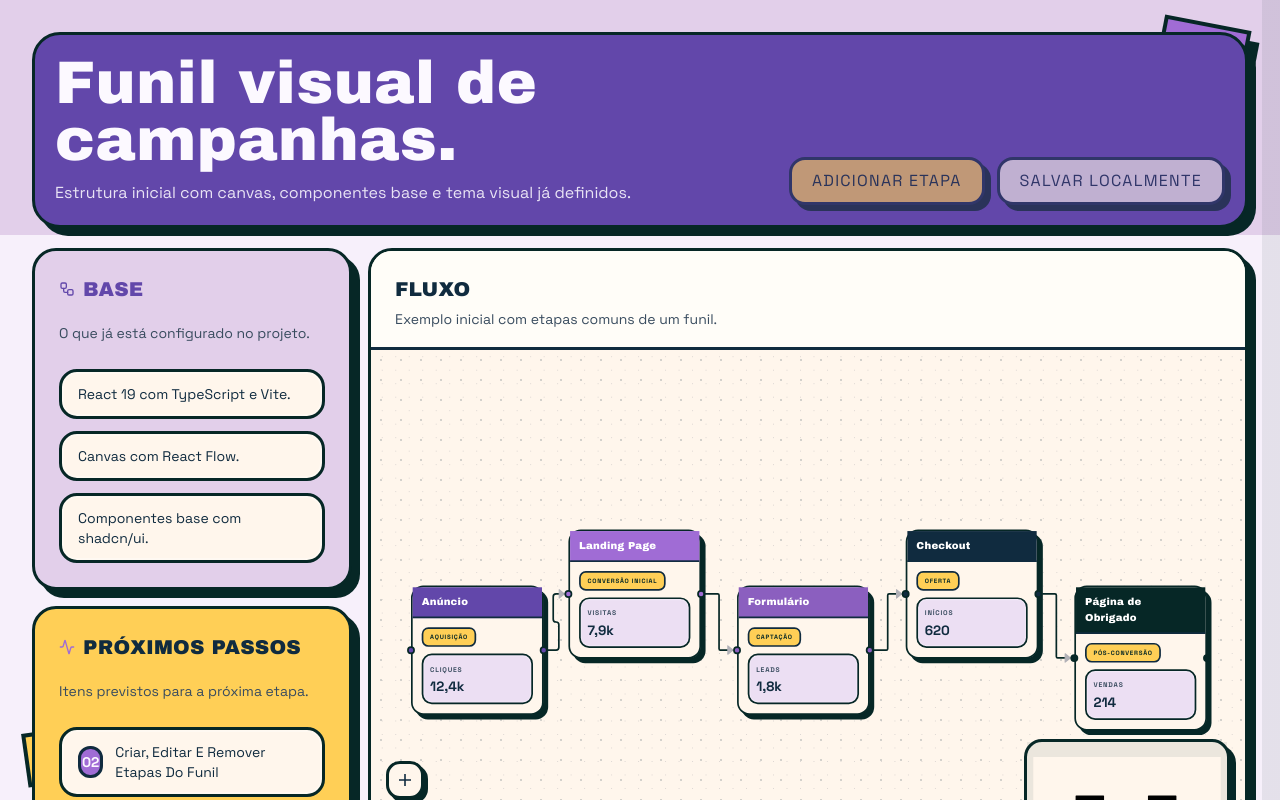
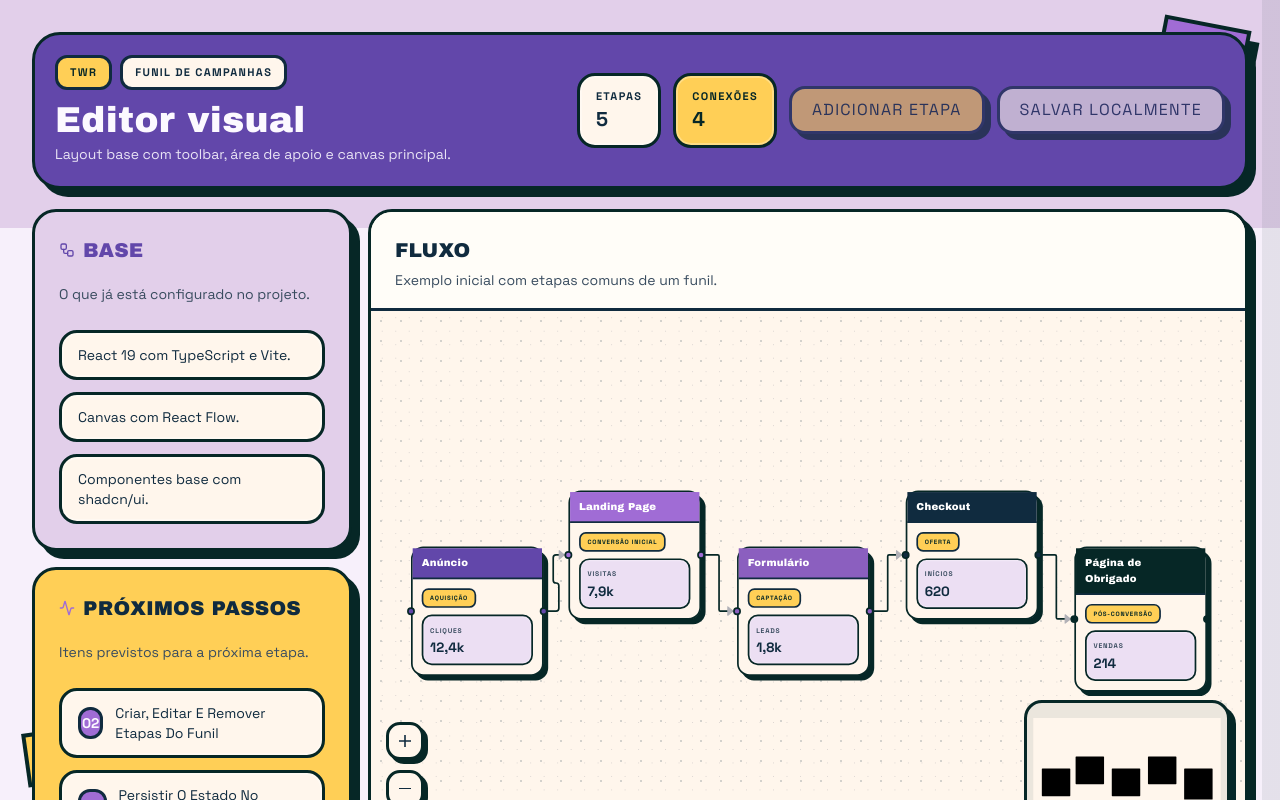
Before and after one commit to Muowl/atividade-react-flow-twr, a React (Vite) app: page / in a window 1280 px wide. Shown: the top 800 px of the page. Built offline with nearby package versions, Linux system fonts and the light colour scheme.

Commit message:
fix: ajuste na toolbar

```diff
--- a/src/app/app.tsx
+++ b/src/app/app.tsx
@@ -26,18 +26,35 @@ const nextStepItems = [
 export default function App() {
   return (
     <main className="mx-auto flex min-h-screen w-full max-w-7xl flex-col gap-5 px-4 py-6 sm:px-6 lg:px-8 lg:py-8">
-      <section className="neo-panel grid gap-5 rounded-[28px] bg-primary p-5 text-primary-foreground xl:grid-cols-[minmax(0,1fr)_auto] xl:items-end">
-        <div className="space-y-3">
-          <h1 className="max-w-4xl font-display text-4xl leading-[0.95] tracking-[0.01em] text-primary-foreground sm:text-5xl lg:text-6xl">
-            Funil visual de campanhas.
-          </h1>
-          <p className="max-w-2xl text-sm leading-6 text-primary-foreground/88 sm:text-base">
-            Estrutura inicial com canvas, componentes base e tema visual já
-            definidos.
-          </p>
+      <header className="neo-panel flex flex-col gap-4 rounded-[28px] bg-primary p-5 text-primary-foreground lg:flex-row lg:items-center lg:justify-between">
+        <div className="flex flex-col gap-3">
+          <div className="flex flex-wrap items-center gap-2">
+            <Badge className="bg-[#ffcf56] text-[#062726]">TWR</Badge>
+            <Badge className="bg-[#fff6ec] text-[#102b3f]">Funil de campanhas</Badge>
+          </div>
+          <div className="space-y-1">
+            <h1 className="font-display text-3xl leading-none tracking-[0.01em] sm:text-4xl">
+              Editor visual
+            </h1>
+            <p className="max-w-2xl text-sm leading-6 text-primary-foreground/88">
+              Layout base com toolbar, área de apoio e canvas principal.
+            </p>
+          </div>
         </div>
 
-        <div className="flex flex-wrap gap-3">
+        <div className="flex flex-wrap items-center gap-3">
+          <div className="neo-inset rounded-[18px] bg-[#fff6ec] px-4 py-3 text-[#102b3f]">
+            <span className="block text-[11px] font-bold uppercase tracking-[0.12em]">
+              Etapas
+            </span>
+            <strong className="block text-xl font-bold">5</strong>
+          </div>
+          <div className="neo-inset rounded-[18px] bg-[#ffcf56] px-4 py-3 text-[#062726]">
+            <span className="block text-[11px] font-bold uppercase tracking-[0.12em]">
+              Conexões
+            </span>
+            <strong className="block text-xl font-bold">4</strong>
+          </div>
           <Button className="bg-[#ffcf56] text-[#062726]" disabled>
             Adicionar etapa
           </Button>
@@ -45,7 +62,7 @@ export default function App() {
             Salvar localmente
           </Button>
         </div>
-      </section>
+      </header>
 
       <section className="grid gap-4 xl:grid-cols-[320px_minmax(0,1fr)]">
         <div className="grid gap-4">
```
